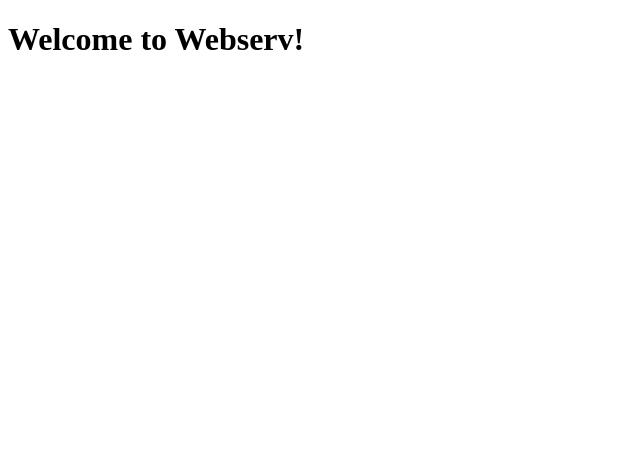
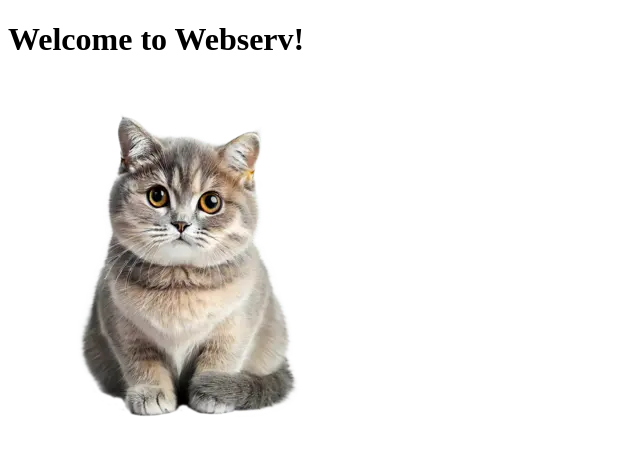
Before and after one commit to wangxuerui2003/Webserv, a plain HTML site: page www/index.html in a window 1280 px wide. Shown: the whole page, without its empty margins (0-640 px from the left). Drawn offline with Linux system fonts and the light colour scheme.

Commit message:
Add an image to index.html

```diff
--- a/www/index.html
+++ b/www/index.html
@@ -7,5 +7,6 @@
 </head>
 <body>
 	<h1>Welcome to Webserv!</h1>
+	<img src="public/image/cat/1.png" alt="cat.png">
 </body>
 </html>
```
